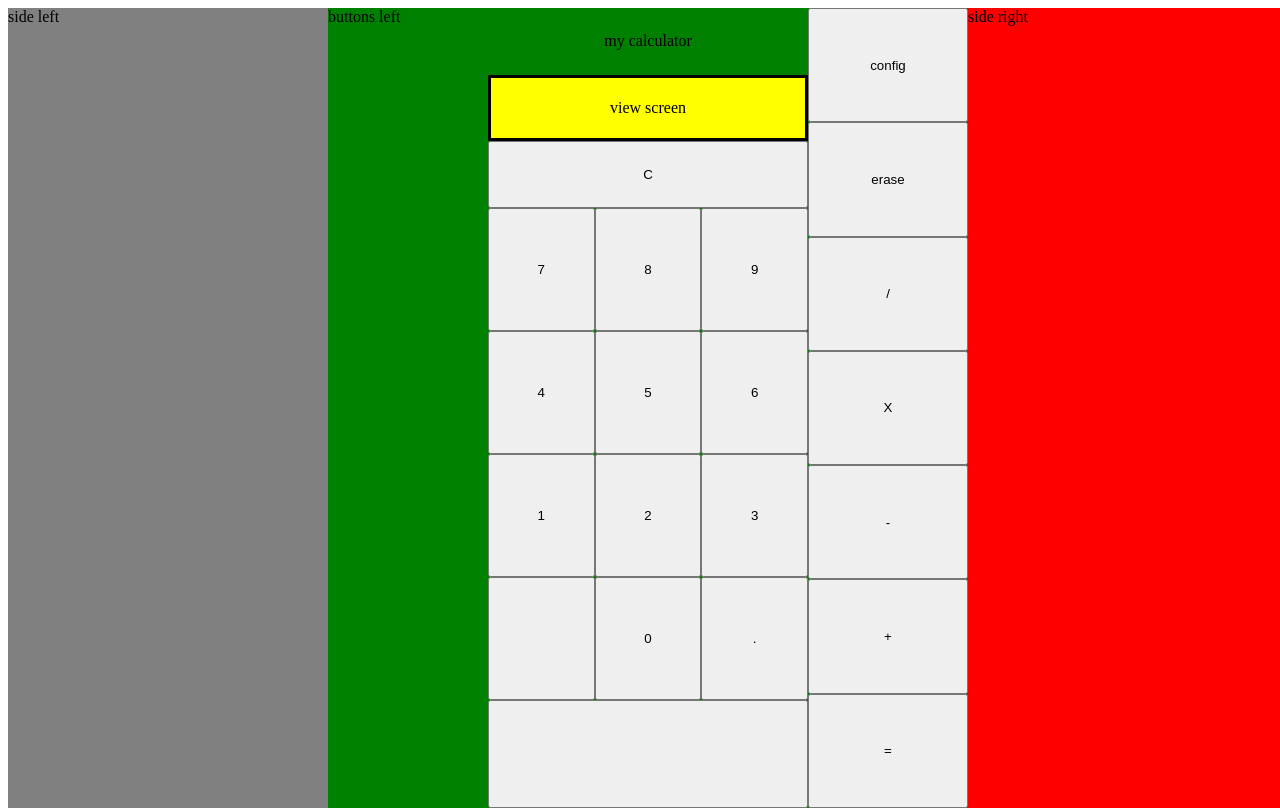
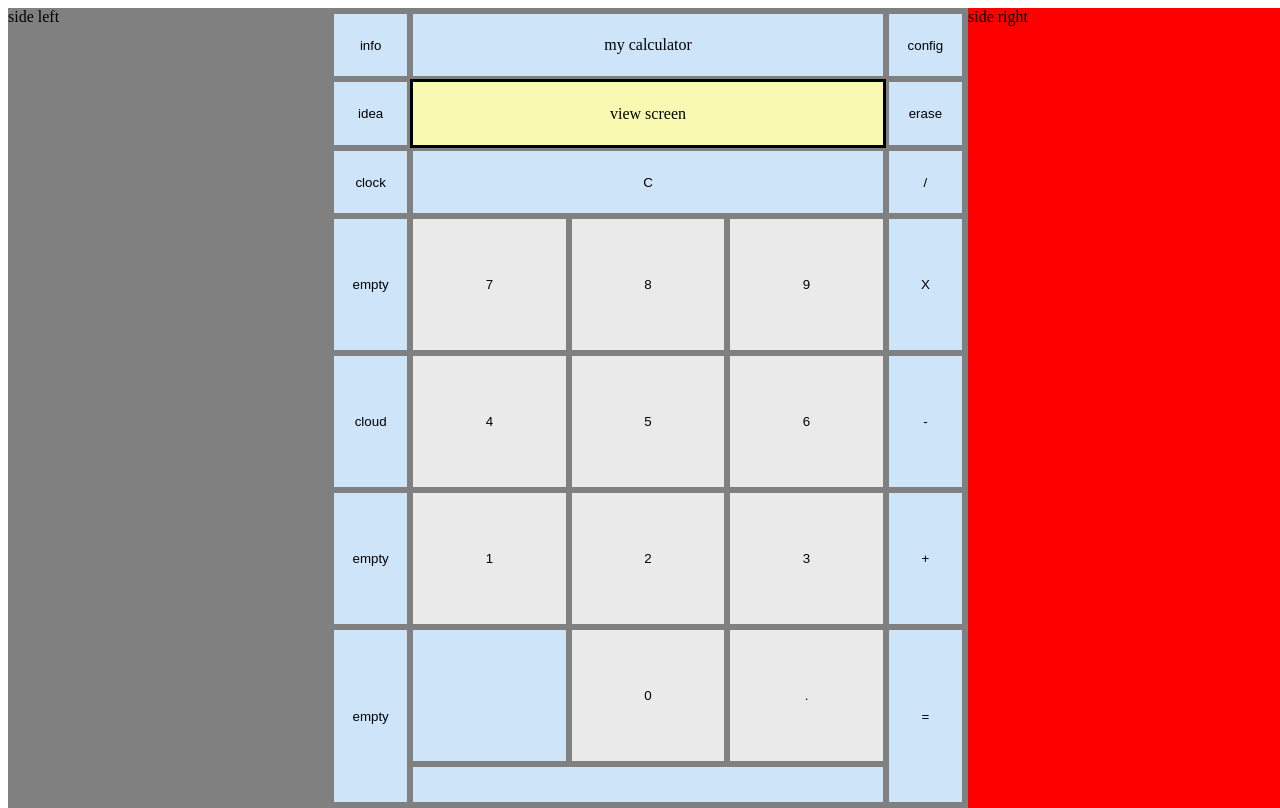
Before and after one commit to InbalKimhi/exercise-week-3, a website: page index.html in a window 1280 px wide. Drawn offline with Linux system fonts and the light colour scheme.

Commit message:
main layout

```diff
--- a/index.html
+++ b/index.html
@@ -9,8 +9,14 @@
         </div>
 
         <div id="main">
-            <section class="side-left">
-                buttons left
+            <section class="left-side">
+                <button>info</button>
+                <button>idea</button>
+                <button>clock</button>
+                <button>empty</button>
+                <button>cloud</button>
+                <button>empty</button>
+                <button id="endL">empty</button>
             </section>
 
             <section class="view">
@@ -29,21 +35,21 @@
                 <button class="number-buttons">1</button>
                 <button class="number-buttons">2</button>
                 <button class="number-buttons">3</button>
-                <button class="number-buttons"></button>
+                <button ></button>
                 <button class="number-buttons">0</button>
                 <button class="number-buttons">.</button>
-                <button class="number-buttons" id="empty"></button>
+                <button  id="empty"></button>
 
             </section>
 
             <section class="right-side">
                 <button>config</button>
                 <button>erase</button>
-                <button>/</button>
-                <button>X</button>
-                <button>-</button>
-                <button>+</button>
-                <button>=</button>
+                <button class="operators">/</button>
+                <button class="operators">X</button>
+                <button class="operators">-</button>
+                <button class="operators">+</button>
+                <button class="operators" id="endR">=</button>
             </section>
 
         </div>
--- a/style.scss
+++ b/style.scss
@@ -18,52 +18,76 @@ html{
             grid-area: main;
             background-color: green;
             display: grid;
-            grid-template-columns: 1fr 2fr 1fr;
-            grid-template-rows: 1fr 3fr;
-            grid-template-areas: "left view-point right"
-                                 "left numbers right";
+            grid-template-columns: 0.5fr repeat(3, 1fr) 0.5fr;
+            grid-template-rows: repeat(3, 0.5fr)  repeat(4, 1fr) 0.3fr;
+            border: solid grey;
 
-            .side-left{
-                grid-area: left;
+            button{
+                background-color: rgb(206, 228, 248);
+                border: solid grey;
             }
 
-            .main-buttons{
-                grid-area: numbers;
+            .left-side{
+                grid-column: 1/2;
+                grid-row: 1/-1;
                 display: grid;
-                grid-template-columns: 1fr 1fr 1fr;
+                grid-template-rows: repeat(3, 0.5fr) repeat(4, 1fr) 0.3fr;
 
-                #empty{
-                    grid-column: 1/-1;
+                #endL{
+                    grid-row: 7/-1;
                 }
-
             }
 
             .view{
-                grid-area:view-point;
+                grid-column: 2/5;
+                grid-row: 1/4;
                 display: grid;
-                grid-template-rows: 1fr 1fr 1fr;
+                grid-template-rows: repeat(3, 1fr);
 
                 div{
+                    background-color: rgb(206, 228, 248);
+                    border: solid grey;
                     display: flex;
                     align-items: center;
                     justify-content: center;
                 }
 
                 #screen{
-                    background-color: yellow;
-                    border: solid black;
-                    display: flex;
-                    align-items: center;
-                    justify-content: center;
-
+                    background-color: rgb(249, 249, 178);
+                    border-color: black;
                 }
             }
 
+            .main-buttons{
+                grid-column: 2/5;
+                grid-row: 4/-1;
+                display: grid;
+                grid-template-columns: repeat(3, 1fr);
+                grid-template-rows:  repeat(4, 1fr) 0.3fr;
+
+                .number-buttons{
+                    background-color: rgb(234, 234, 234);
+                }
+
+                #empty{
+                    grid-column: 1/-1;
+                 }
+
+            }
+
             .right-side{
-                grid-area: right;
+                grid-column: 5/-1;
+                grid-row: 1/-1;
                 display: grid;
-                grid-template-rows: repeat(7,1fr)
+                grid-template-rows: repeat(3, 0.5fr) repeat(4, 1fr) 0.3fr;
+
+                #endR{
+                    grid-row: 7/-1;
+                }
             }
+
+
+
         }
 
         #scientific{
```
Also changed, not shown: output.css, 1 other file.
